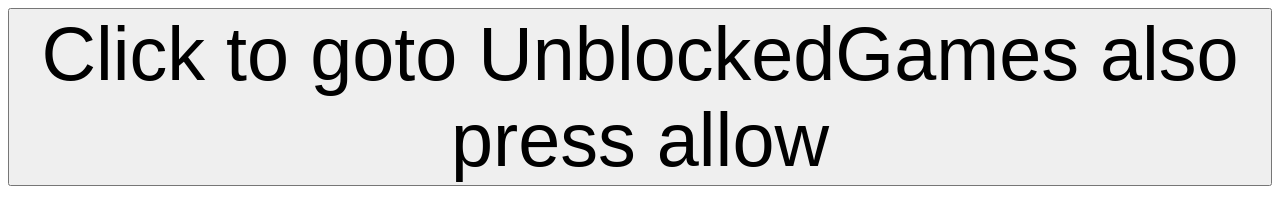
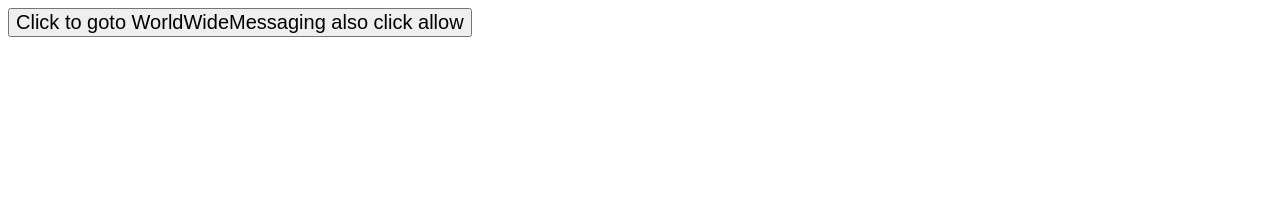
Before and after one commit to Enemy6/WorldWideMessages, a plain HTML site: page index.html in a window 1280 px wide. Drawn offline with Linux system fonts and the light colour scheme.

Commit message:
Update index.html

```diff
--- a/index.html
+++ b/index.html
@@ -1,7 +1,7 @@
 
 <!DOCTYPE html>
 <style>
-  button {font-size: 20mm;}
+  button {font-size: 20px;}
 </style>
 <html>
   <head>
@@ -44,6 +44,6 @@
     </script>
   </head>
   <body>
-    <button onclick="getLocation()">Click to goto UnblockedGames also press allow</button>
+    <button onclick="getLocation()">Click to goto WorldWideMessaging also click allow</button>
   </body>
 </html>
```
